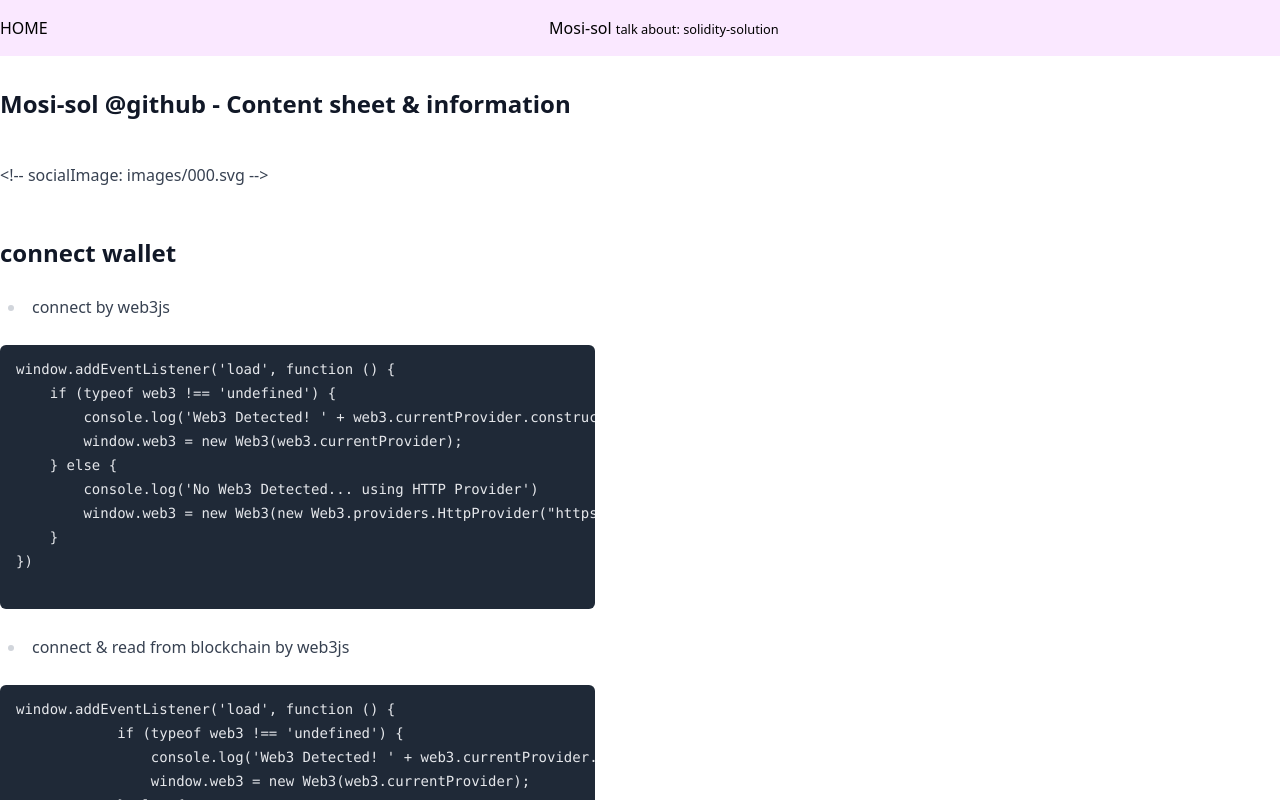
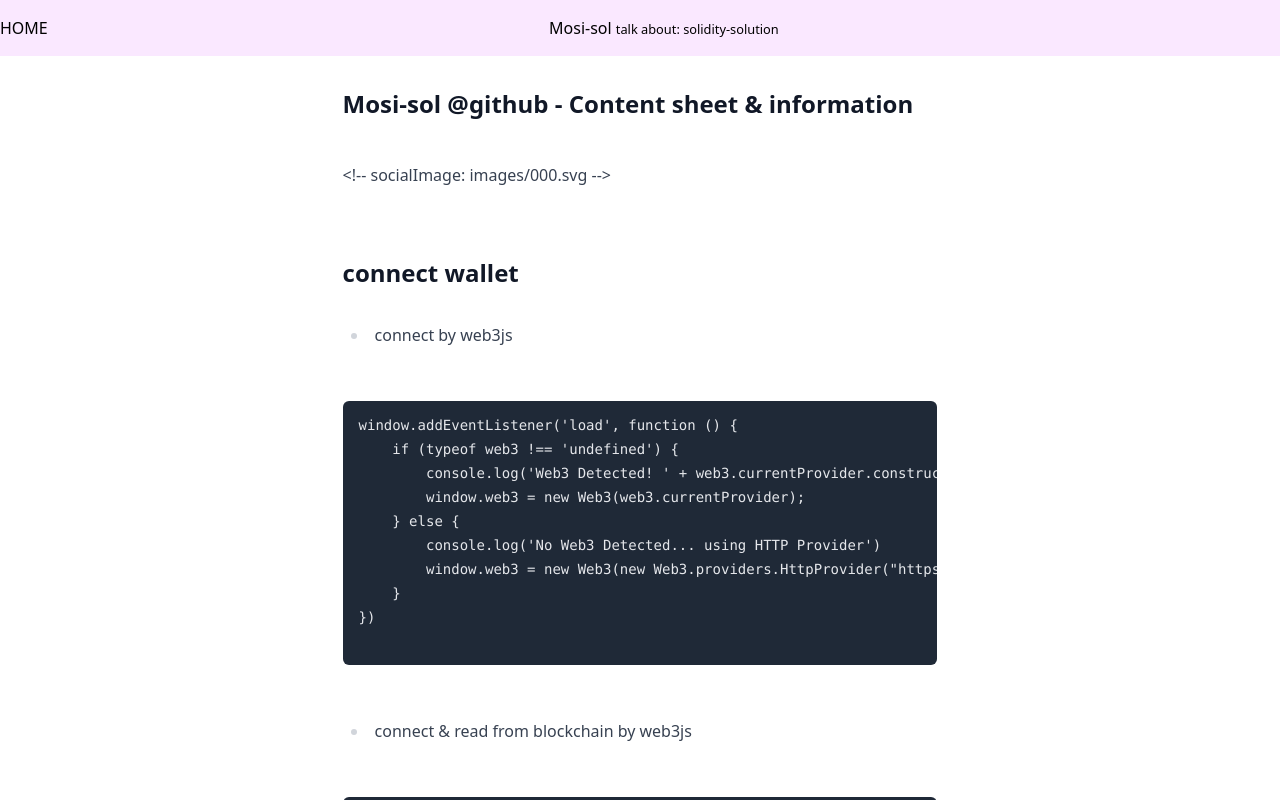
Before and after one commit to mosi-arch/blog, a Next.js app: page /post/2023-02-12-fifth in a window 1280 px wide. Shown: the top 800 px of the page. Built offline with nearby package versions, Linux system fonts and the light colour scheme.

Commit message:
Update [slug].js

```diff
--- a/pages/post/[slug].js
+++ b/pages/post/[slug].js
@@ -28,9 +28,9 @@ export async function getStaticProps({ params: { slug } }) {
 
 export default function PostPage({ frontmatter, content }) {
   return (
-    <div className='prose grid grid-cols-1'>
+    <div className='prose grid grid-cols-1 mx-auto flex-1 w-full'>
       <h1 className='text-2xl'>{frontmatter.title}</h1>
-      <div dangerouslySetInnerHTML={{ __html: md().render(content) }} />
+      <div className='grid grid-cols-1' dangerouslySetInnerHTML={{ __html: md().render(content) }} />
     </div>
   );
 }
```
